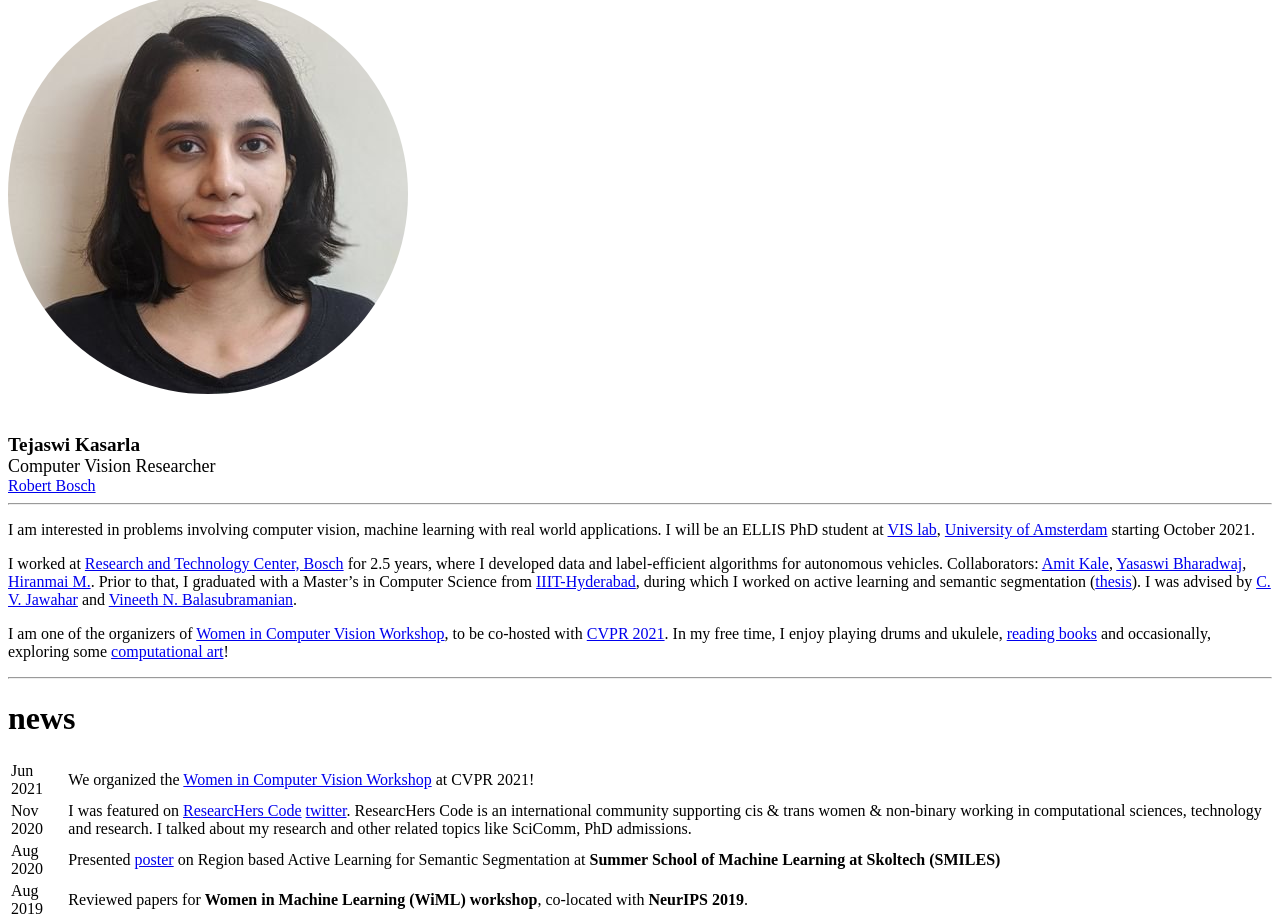
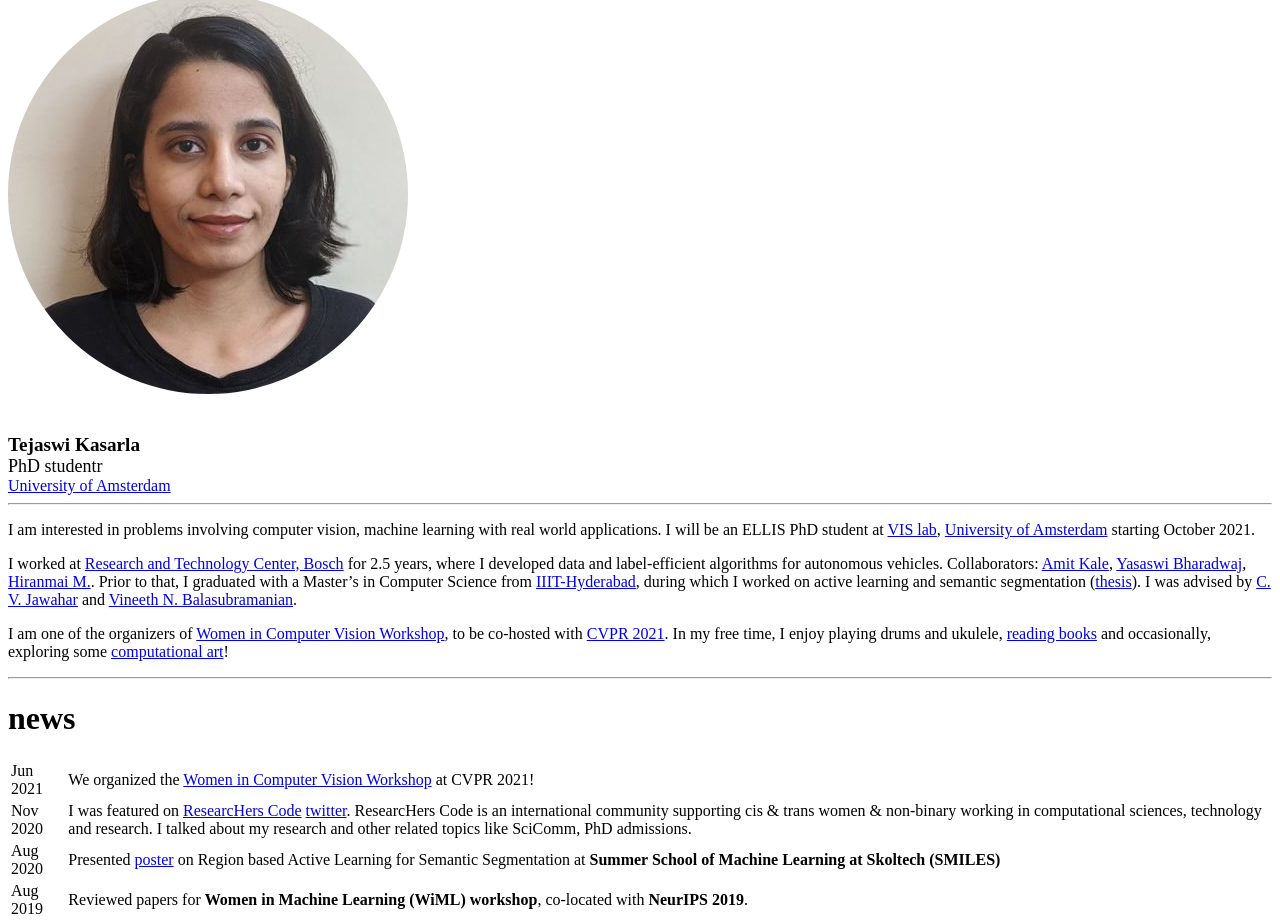
Before and after one commit to tkasarla/tkasarla.github.io, a Jekyll site: the page built from index.md, in a window 1280 px wide. Shown: the part 445-1368 px from the top of the page. Built offline with Jekyll 4.4.1, drawn with Linux system fonts in a browser that asks for light colours.

Commit message:
update index file

```diff
--- a/index.md
+++ b/index.md
@@ -12,8 +12,8 @@ permalink: /
     <div class="col-sm-9 col-xs-12">
     <br><br>
     <span style="font-size:larger;"><strong>Tejaswi Kasarla</strong></span><br>
-    <span style="font-size:large;">Computer Vision Researcher</span> <br>
-    <a href="https://www.bosch.com/research/">Robert Bosch</a> <br>
+    <span style="font-size:large;">PhD studentr</span> <br>
+    <a href="https://www.bosch.com/research/">University of Amsterdam</a> <br>
     </div>
 </div>
 
```
